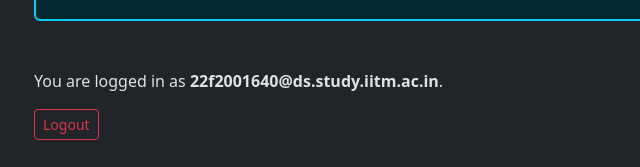
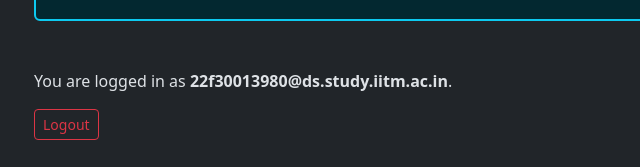
Before and after one commit to suyash131203/tfwu7, a website: page GA1.html in a window 1280 px wide. Shown: the part 785-952 px from the top of the page, 48-688 px from the left. Drawn offline with nearby package versions, Linux system fonts and the light colour scheme; a small style sheet from the web is missing.

Commit message:
Update GA1.html

```diff
--- a/GA1.html
+++ b/GA1.html
@@ -599,7 +599,7 @@
 
         <section id="login" class="my-5"><!---->
             <div id="logged-in-email" class="mb-3">You are logged in as
-                <strong><!--?lit$236787353$-->22f2001640@ds.study.iitm.ac.in</strong>.
+                <strong><!--?lit$236787353$-->22f30013980@ds.study.iitm.ac.in</strong>.
             </div>
             <div class="mb-3">
                 <button class="btn btn-sm btn-outline-danger">
@@ -844,7 +844,7 @@
                                 Send a HTTPS request to
                                 <code>https://httpbin.org/get</code> with the URL encoded parameter <code>email</code>
                                 set to
-                                <code><!--?lit$236787353$-->22f2001640@ds.study.iitm.ac.in</code>
+                                <code><!--?lit$236787353$-->22f3001398@ds.study.iitm.ac.in</code>
                             </p>
                             <label class="form-label" for="q-uv-http-get">What is the JSON output of the command? (Paste
                                 only the JSON body, not the headers)</label>
@@ -1580,7 +1580,7 @@
                                 <a href="https://github.com/join">Create a GitHub account</a> if you don't have one.
                                 Create a new public
                                 repository. Commit a single JSON file called <code>email.json</code> with the value
-                                <code>{"email": "<!--?lit$236787353$-->22f2001640@ds.study.iitm.ac.in"}</code> and push
+                                <code>{"email": "<!--?lit$236787353$-->22f3001398@ds.study.iitm.ac.in"}</code> and push
                                 it.
                             </p>
                             <label class="form-label" for="q-use-github">Enter the raw Github URL of
```
